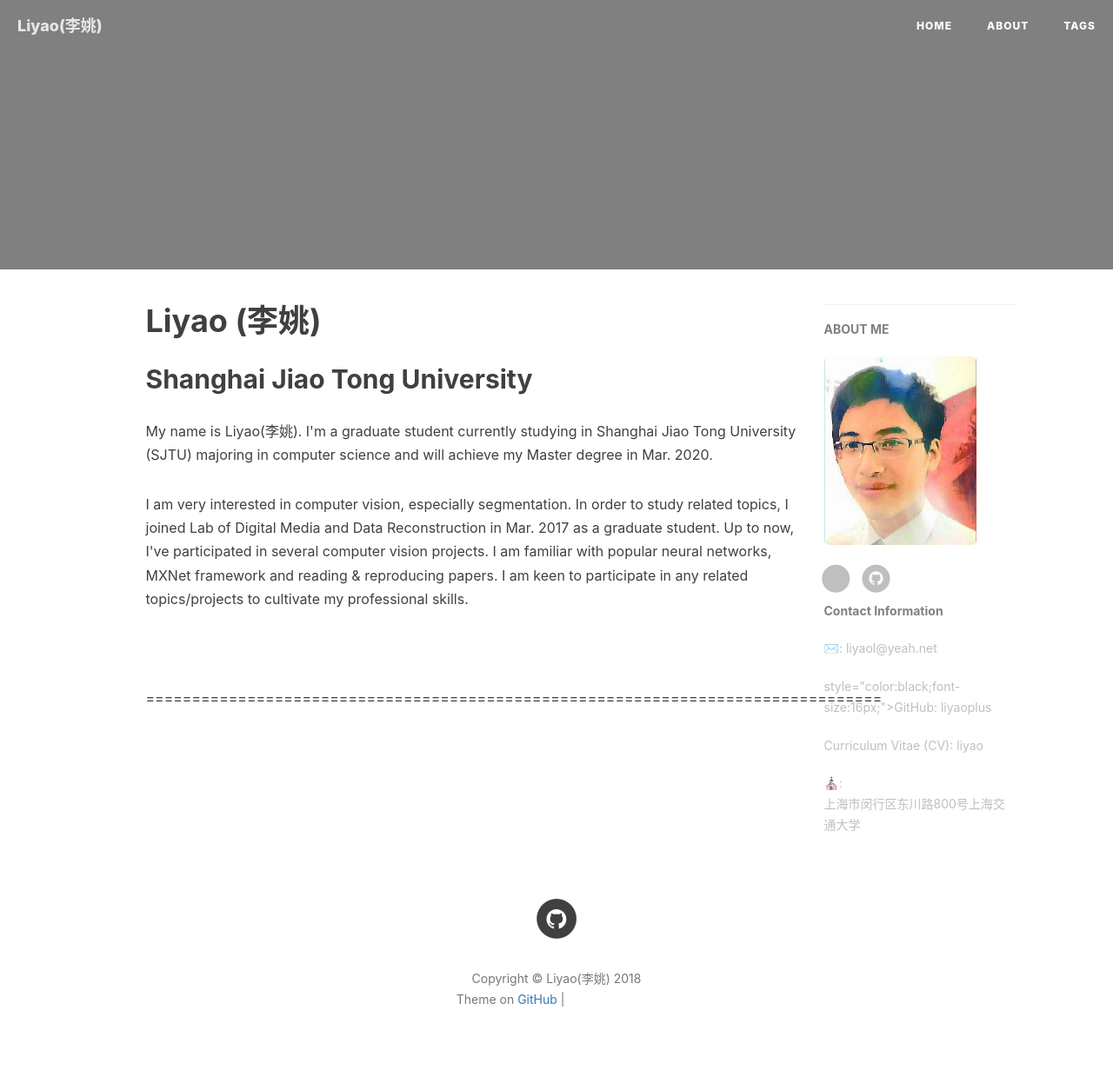
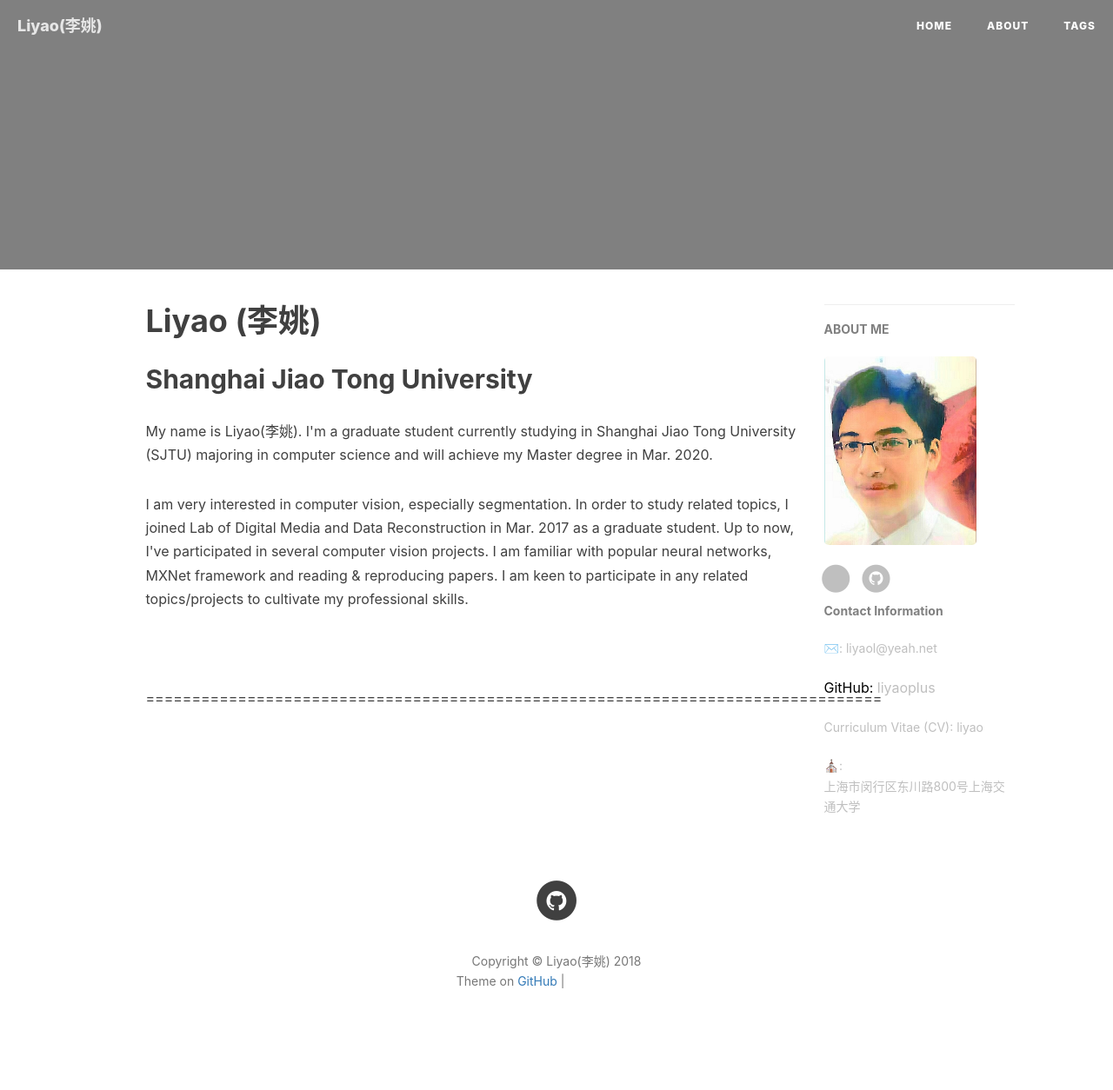
Before and after one commit to liyaoplus/liyaoplus.github.io, a Jekyll site: the page built from index.html, in a window 1280 px wide. Shown: the whole page at 87% size. Built offline with Jekyll 4.4.1, drawn with Linux system fonts in a browser that asks for light colours; nearby versions of some CDN libraries; the list of posts is cut into pages by our own code; comment, search, counter and statistics services are not loaded; after the commit the page ends 1233 px from its top, so only the background shows below that; grey boxes are pictures that could not be loaded.

Commit message:
Update page.html

```diff
--- a/_layouts/page.html
+++ b/_layouts/page.html
@@ -6,7 +6,7 @@
 <!--
 <header class="intro-header" style="background-image: url('{{ site.baseurl }}/{% if page.header-img %}{{ page.header-img }}{% else %}{{ site.header-img }}{% endif %}')">
 -->
-<header class="intro-header" style="background-image: url('{{ site.baseurl }}')">
+<header class="intro-header">
     <div class="container">
         <div class="row">
             <div class="col-lg-8 col-lg-offset-2 col-md-10 col-md-offset-1 ">
@@ -204,7 +204,7 @@
 			    <p>✉️: {{site.email}}</p>
                         {% endif %}
 			{% if site.github_username %}
-			    <p> style="color:black;font-size:16px;">GitHub: <a href="https://github.com/{{site.github_username}}">liyaoplus</a></p>
+			    <p style="color:black;font-size:16px;">GitHub: <a href="https://github.com/{{site.github_username}}">liyaoplus</a></p>
                         {% endif %}
 			{% if site.github_username %}
 			    <p>Curriculum Vitae (CV): <a href="https://liyaoplus.github.io/{{ site.cv_filename }}">liyao</a></p>
```
